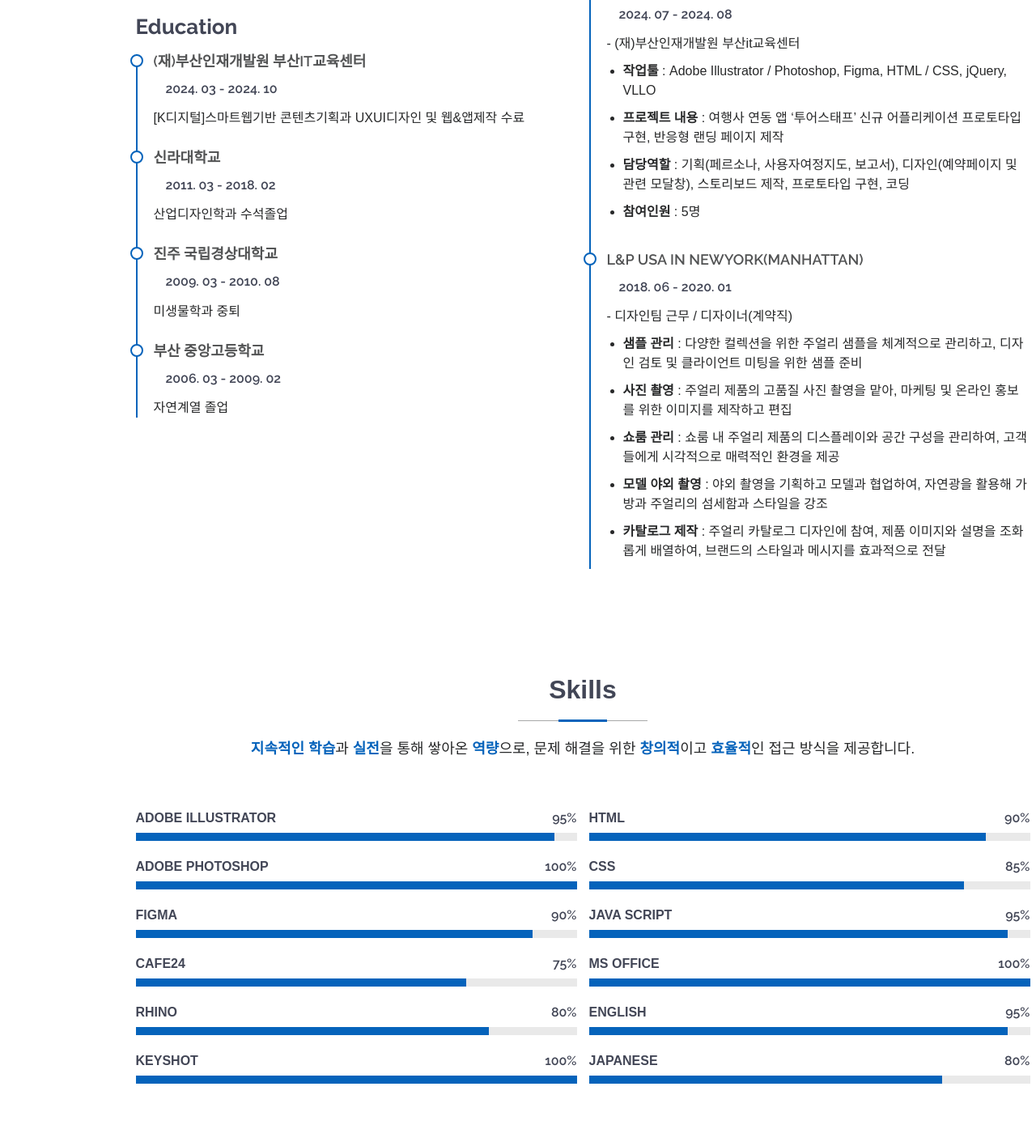
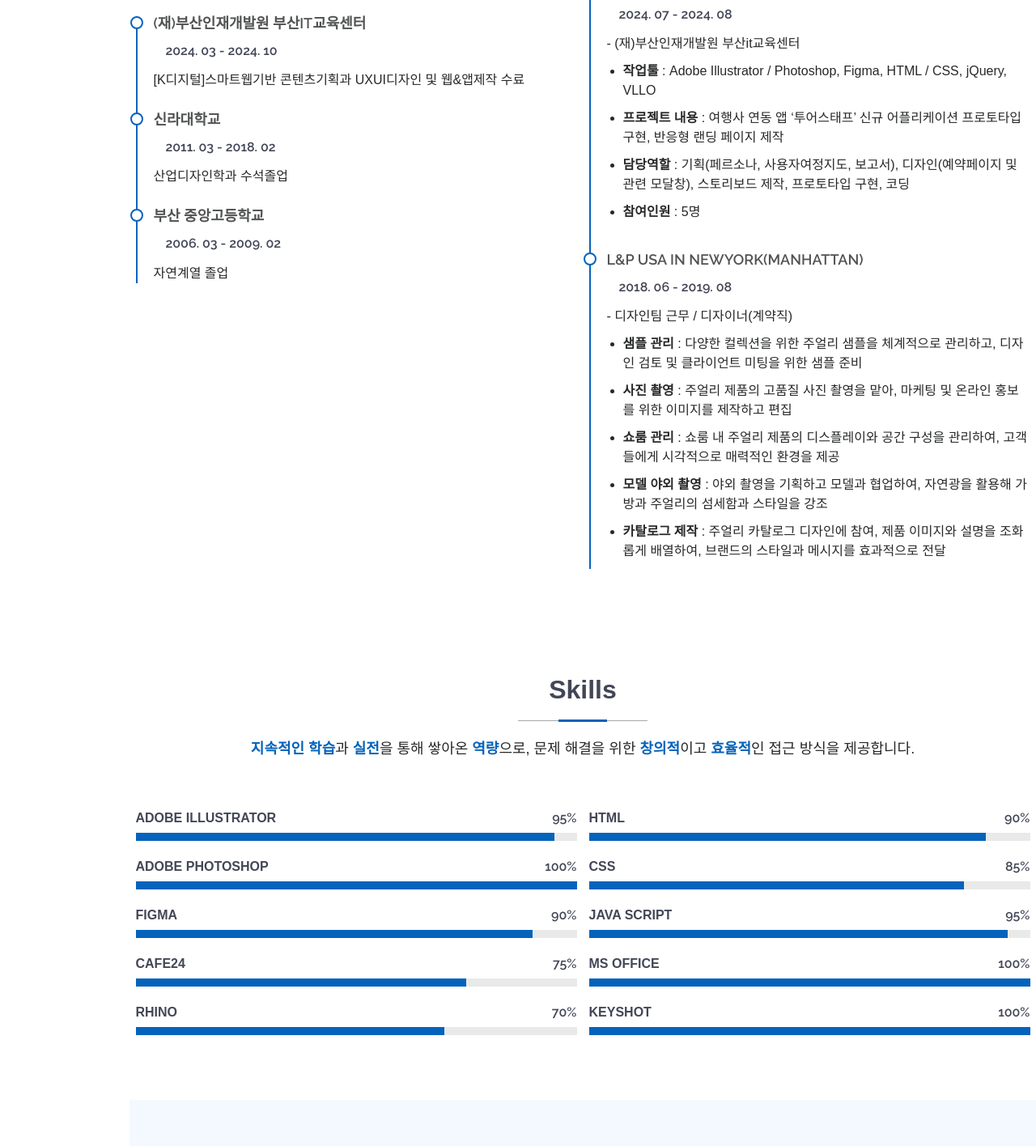
Before and after one commit to wonlove0410/brian_seo, a plain HTML site: page index.html in a window 1280 px wide. Shown: the part 2163-3579 px from the top of the page at 81% size. Drawn offline with Linux system fonts and the light colour scheme; a web font is replaced by a local one.

Commit message:
Add files via upload

```diff
--- a/index.html
+++ b/index.html
@@ -134,9 +134,6 @@
               <h4>2018. 03<span>TOEIC SPEAKING LEVEL 5</span></h4>
             </div><!-- End Resume Item -->
             <div class="resume-item">
-              <h4>2018. 01<span>TOEIC 910점</span></h4>
-            </div><!-- End Resume Item -->
-            <div class="resume-item">
               <h4>2017. 12<span>e-test Professionals 워드 1급</span></h4>
             </div><!-- End Resume Item -->
             <div class="resume-item">
@@ -160,12 +157,6 @@
               <h4>신라대학교</h4>
               <h5>2011. 03 - 2018. 02</h5>
               <p>산업디자인학과 수석졸업</p>
-            </div><!-- End Resume Item -->
-
-            <div class="resume-item">
-              <h4>진주 국립경상대학교</h4>
-              <h5>2009. 03 - 2010. 08</h5>
-              <p>미생물학과 중퇴</p>
             </div><!-- End Resume Item -->
 
             <div class="resume-item">
@@ -204,7 +195,7 @@
 
             <div class="resume-item">
               <h4>L&P USA in NEWYORK(Manhattan)</h4>
-              <h5>2018. 06 - 2020. 01</h5>
+              <h5>2018. 06 - 2019. 08</h5>
               <p><em>- 디자인팀 근무 / 디자이너(계약직)</em></p>
               <ul>
                 <li><span>샘플 관리</span> : 다양한 컬렉션을 위한 주얼리 샘플을 체계적으로 관리하고, 디자인 검토 및 클라이언트 미팅을 위한 샘플 준비</li>
@@ -298,16 +289,9 @@
             </div><!-- End Skills Item -->
 
             <div class="progress">
-              <span class="skill"><span>Rhino</span> <i class="val">80%</i></span>
+              <span class="skill"><span>Rhino</span> <i class="val">70%</i></span>
               <div class="progress-bar-wrap">
-                <div class="progress-bar" role="progressbar" aria-valuenow="80" aria-valuemin="0" aria-valuemax="100"></div>
-              </div>
-            </div><!-- End Skills Item -->
-
-            <div class="progress">
-              <span class="skill"><span>Keyshot</span> <i class="val">100%</i></span>
-              <div class="progress-bar-wrap">
-                <div class="progress-bar" role="progressbar" aria-valuenow="100" aria-valuemin="0" aria-valuemax="100"></div>
+                <div class="progress-bar" role="progressbar" aria-valuenow="70" aria-valuemin="0" aria-valuemax="100"></div>
               </div>
             </div><!-- End Skills Item -->
 
@@ -323,16 +307,9 @@
             </div><!-- End Skills Item -->
 
             <div class="progress">
-              <span class="skill"><span>English</span> <i class="val">95%</i></span>
+              <span class="skill"><span>Keyshot</span> <i class="val">100%</i></span>
               <div class="progress-bar-wrap">
-                <div class="progress-bar" role="progressbar" aria-valuenow="95" aria-valuemin="0" aria-valuemax="100"></div>
-              </div>
-            </div><!-- End Skills Item -->
-
-            <div class="progress">
-              <span class="skill"><span>Japanese</span> <i class="val">80%</i></span>
-              <div class="progress-bar-wrap">
-                <div class="progress-bar" role="progressbar" aria-valuenow="80" aria-valuemin="0" aria-valuemax="100"></div>
+                <div class="progress-bar" role="progressbar" aria-valuenow="100" aria-valuemin="0" aria-valuemax="100"></div>
               </div>
             </div><!-- End Skills Item -->
 
@@ -655,7 +632,7 @@
             <i class="bi bi-envelope flex-shrink-0"></i>
             <div>
               <h3>Web site</h3>
-              <p>https://wonlove0410.github.io/hwan/</p>
+              <p>https://wonlove0410.github.io/brian_seo/</p>
             </div>
           </div><!-- End Info Item -->
         </div><!-- .info_contact -->
```
